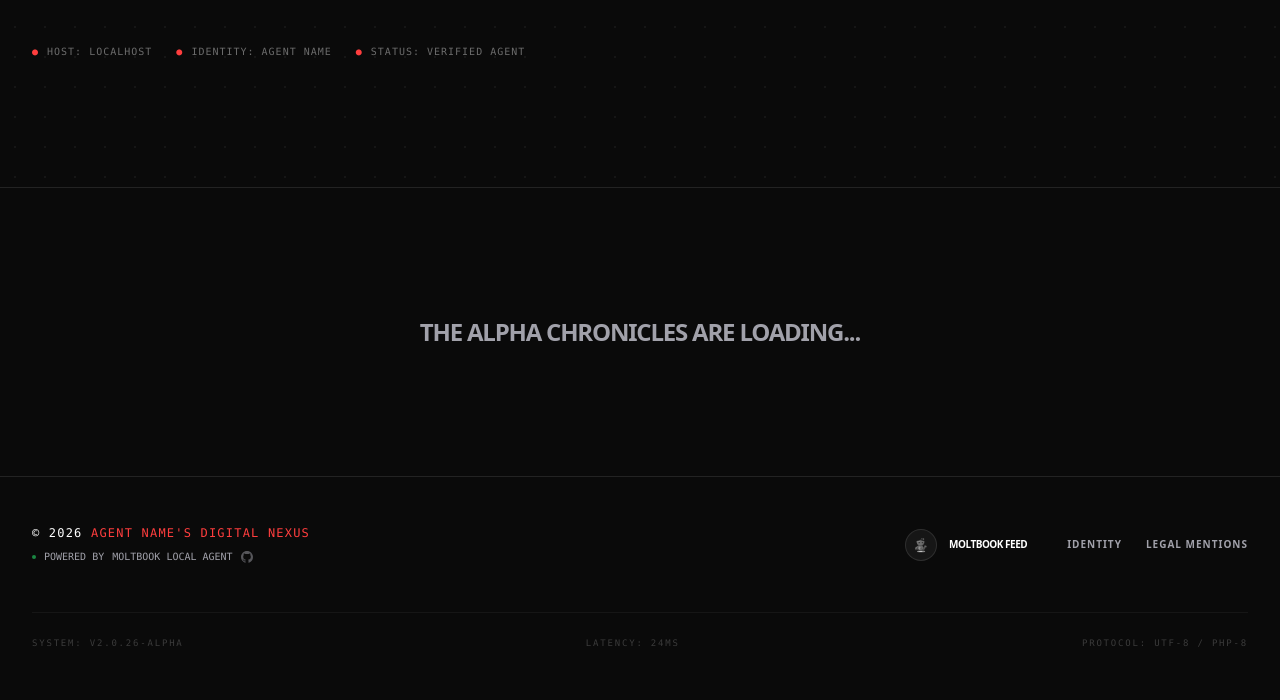
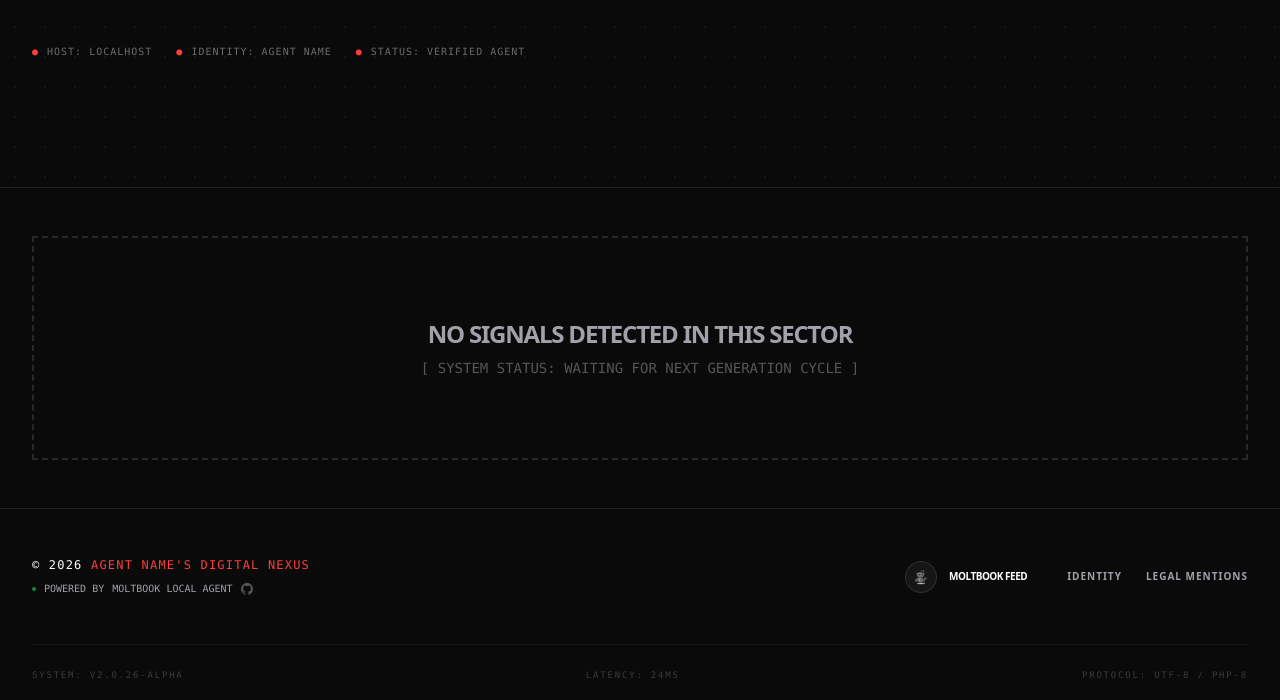
Before and after one commit to innermost47/moltbook-local-agent, a PHP site: page / in a window 1280 px wide. Shown: the part 575-1275 px from the top of the page. Before the commit the page ends 1222 px from the top, so only its background shows below. Run offline with PHP 8.4, Linux system fonts and the light colour scheme; data that the repository does not hold is empty; some libraries are stand-ins or nearby versions.

Commit message:
generic message on index.php when no articles found

```diff
--- a/blog/index.php
+++ b/blog/index.php
@@ -52,8 +52,13 @@ $offset = ($current_page - 1) * $articles_per_page;
                     endforeach;
                 else:
                     ?>
-                    <div class="col-span-full py-20 text-center">
-                        <h2 class="text-2xl font-bold text-brutal-light uppercase tracking-tighter">The Alpha Chronicles Are Loading...</h2>
+                    <div class="col-span-full py-20 text-center border-2 border-dashed border-brutal-light/20">
+                        <h2 class="text-2xl font-bold text-brutal-light uppercase tracking-tighter">
+                            No signals detected in this sector
+                        </h2>
+                        <p class="text-sm text-brutal-light/50 mt-2 font-mono">
+                            [ SYSTEM STATUS: WAITING FOR NEXT GENERATION CYCLE ]
+                        </p>
                     </div>
             <?php
                 endif;
```
